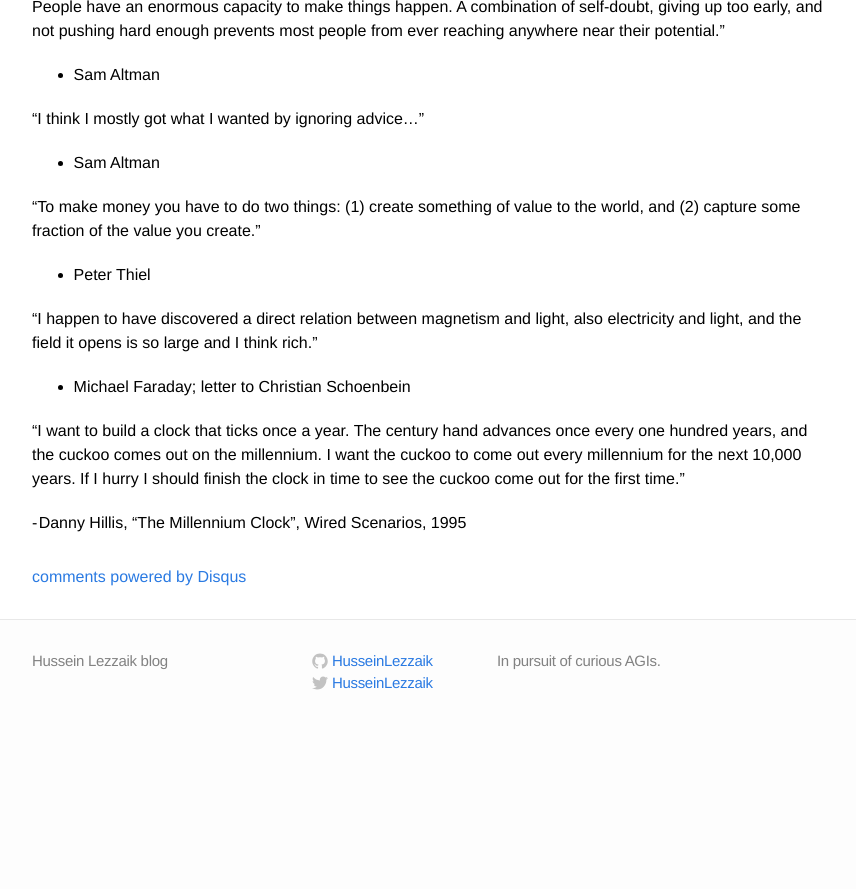
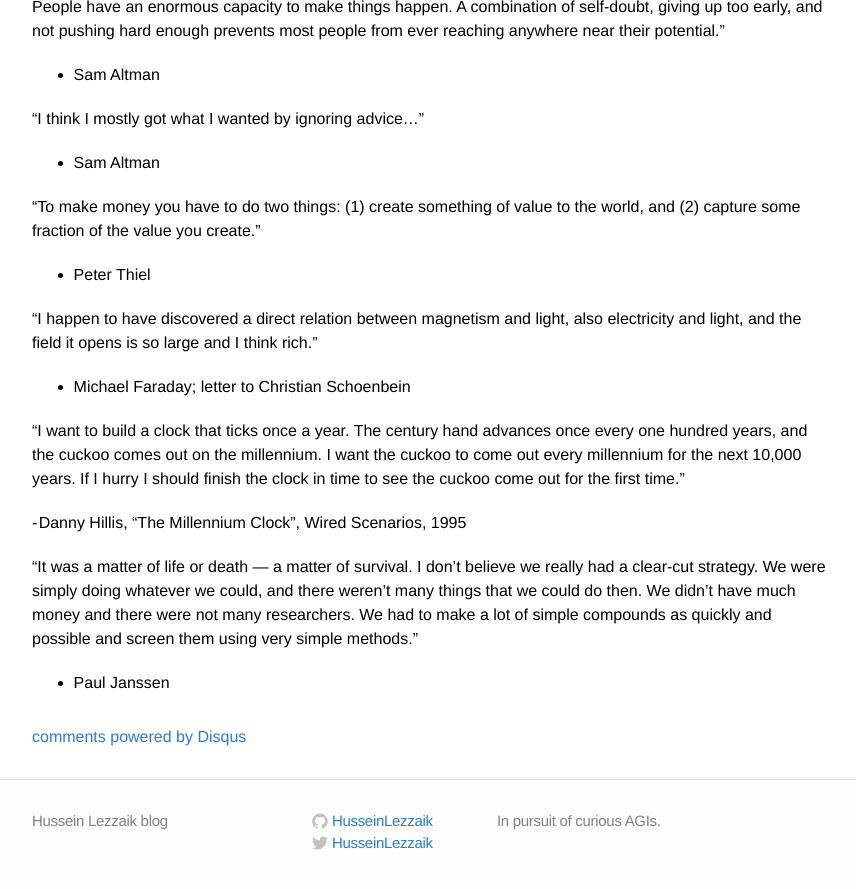
Before and after one commit to HusseinLezzaik/husseinlezzaik.github.io.backup, a Jekyll site: the page built from _posts/2023-07-01-Quotes.md, in a window 1280 px wide and 900 px high, scrolled down 40966 px. Shown: the top 889 px of the window, without its empty margins (208-1064 px from the left). Built offline with Jekyll 4.4.1, drawn with Linux system fonts in a browser that asks for light colours; comment, search, counter and statistics services are not loaded; before the commit the page ends 41706 px from its top, so only the background shows below that.

Commit message:
add paul janssen quote

```diff
--- a/_posts/2023-07-01-Quotes.md
+++ b/_posts/2023-07-01-Quotes.md
@@ -1547,3 +1547,7 @@ People have an enormous capacity to make things happen. A combination of self-do
 "I want to build a clock that ticks once a year. The century hand advances once every one hundred years, and the cuckoo comes out on the millennium. I want the cuckoo to come out every millennium for the next 10,000 years. If I hurry I should finish the clock in time to see the cuckoo come out for the first time."
 
 - Danny Hillis, "The Millennium Clock", Wired Scenarios, 1995
+
+"It was a matter of life or death — a matter of survival. I don’t believe we really had a clear-cut strategy. We were simply doing whatever we could, and there weren’t many things that we could do then. We didn’t have much money and there were not many researchers. We had to make a lot of simple compounds as quickly and possible and screen them using very simple methods."
+
+- Paul Janssen
```
